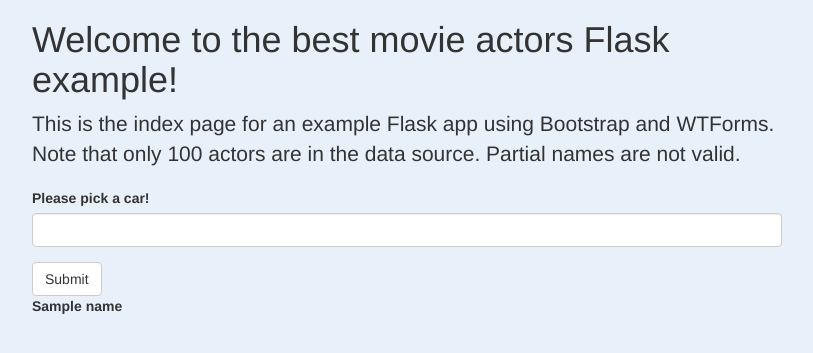
After one commit to Matti10/CAB432-CarMashup, a Flask app: template app/templates/testForm.html in a window 1280 px wide. The commit adds this page. Shown: the top 353 px of the page, without its empty margins (38-851 px from the left). Run offline with Flask 2, Linux system fonts and the light colour scheme; the template is opened without the code that fills it: values that come from a table or form of the project are taken from there, most other values are stand-ins (such as "Sample title", 1, 10 or a date in 2020); some libraries are stand-ins or nearby versions.

Commit message:
more work

```diff
--- a/app/app.py
+++ b/app/app.py
@@ -1,10 +1,33 @@
-from flask import Flask
-from flask import render_template
+from flask import Flask, render_template, redirect, url_for, request
+from flask_bootstrap import Bootstrap
+from flask_wtf import FlaskForm
+from wtforms import StringField, SubmitField
+from wtforms.validators import DataRequired
+
 app = Flask(__name__)
 
-@app.route("/")
+app.config['SECRET_KEY'] = "thisIsASecret;)" #config secret key fpr WTF
+
+Bootstrap(app) #init Flask Bootstrap
+
+#config forms
+class SelectionForm(FlaskForm):
+    name = StringField("Please pick a car!",validators=[DataRequired()])
+    submit = SubmitField("Submit")
+
+#get car data
+
+
+@app.route("/",methods = ['POST', 'GET'])
 def index():
-    return render_template('index.html',name="Lorem Ipsum")
+    form = SelectionForm()
+    name = ""
+    if form.validate_on_submit():
+        name = form.name.data
+        form.name.data  = "" #reset the form
+
+
+    return render_template('index.html',name=name,form=form)
 
 @app.route("/hello/")
 @app.route("/hello/<var>")
--- /dev/null
+++ b/app/templates/testForm.html
@@ -0,0 +1,35 @@
+{% extends 'bootstrap/base.html' %}
+{% import "bootstrap/wtf.html" as wtf %}
+
+{% block styles %}
+{{ super() }}
+	<style>
+		body { background: #e8f1f9; }
+	</style>
+{% endblock %}
+
+
+{% block title %}
+Best Movie Actors
+{% endblock %}
+
+
+{% block content %}
+
+<div class="container">
+  <div class="row">
+    <div class="col-md-10 col-lg-8 mx-lg-auto mx-md-auto">
+
+      <h1 class="pt-5 pb-2">Welcome to the best movie actors Flask example!</h1>
+
+      <p class="lead">This is the index page for an example Flask app using Bootstrap and WTForms. Note that only 100 actors are in the data source. Partial names are not valid.</p>
+
+      {{ wtf.quick_form(form) }}
+
+      <p class="pt-5"><strong>{{ name }}</strong></p>
+
+    </div>
+  </div>
+</div>
+
+{% endblock %}
```
Also changed, not shown: app/templates/index.html (+16 -2 lines), 1 other file.
